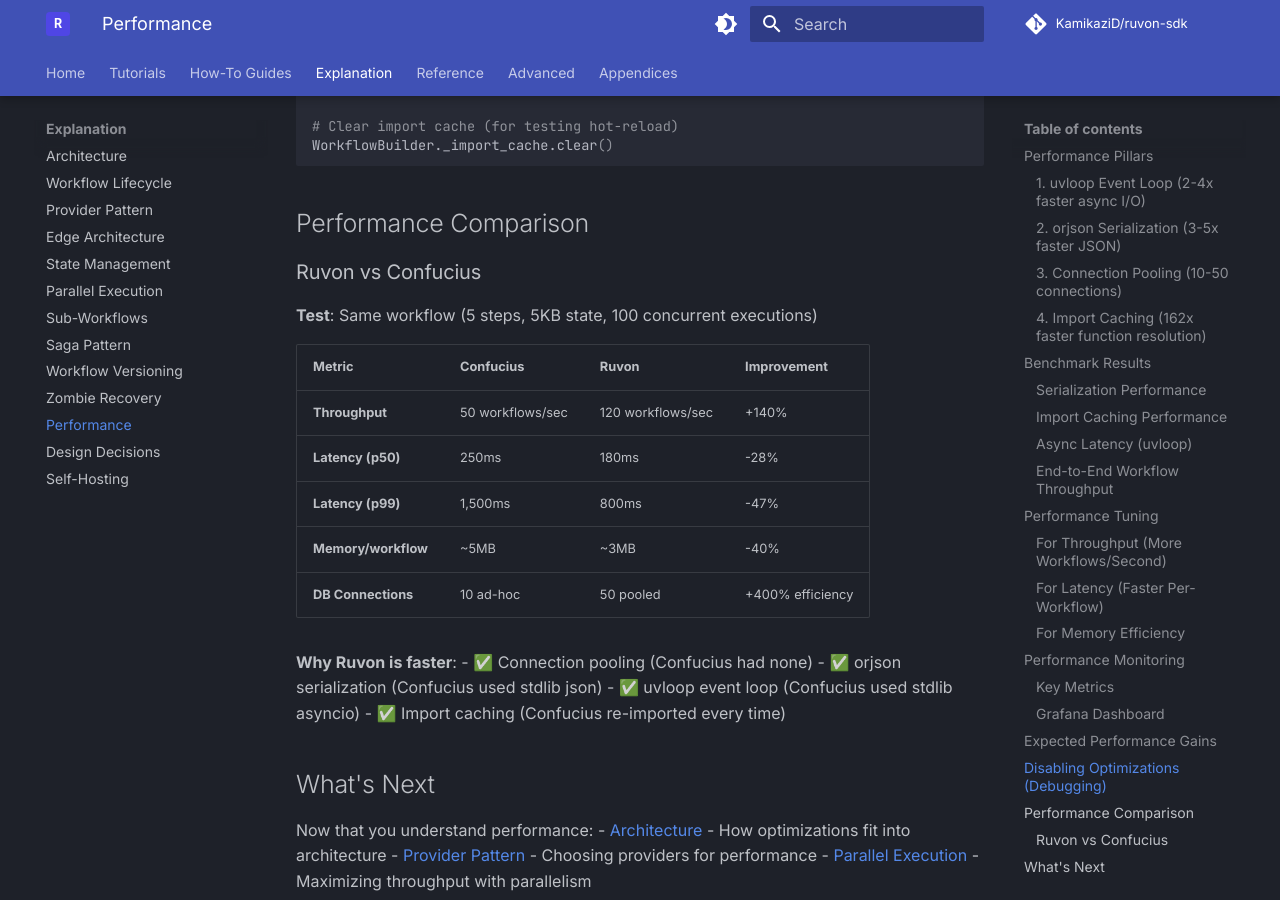
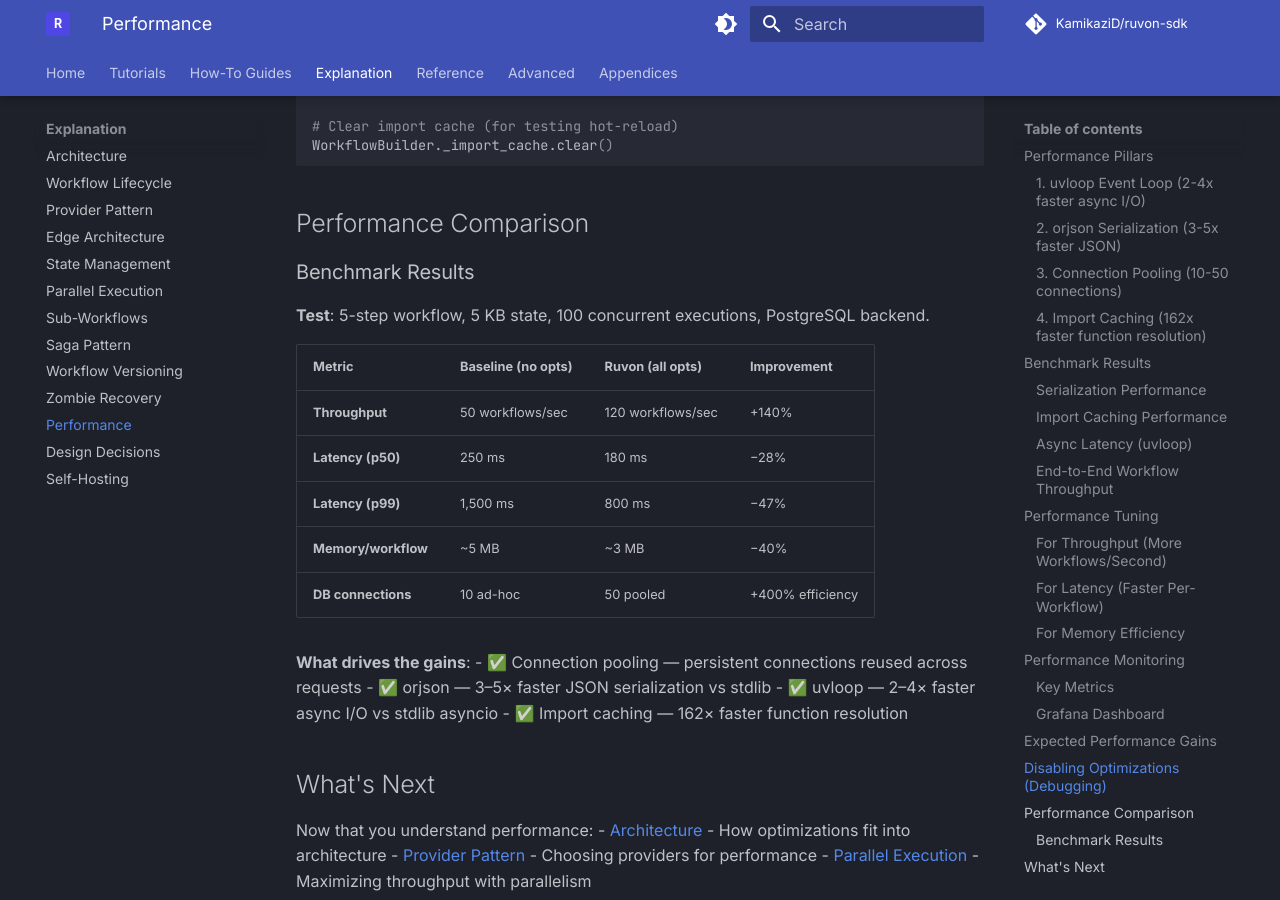
Before and after one commit to KamikaziD/ruvon-docs, an MkDocs documentation site: the page built from docs/explanation/performance.md, in a window 1280 px wide and 900 px high, scrolled down 9513 px. Built offline with MkDocs 1.6.1 and Material for MkDocs 9.7.7, drawn with Linux system fonts in a browser that asks for light colours; comment, search, counter and statistics services are not loaded; the version menu is left out.

Commit message:
docs(explanation): remove Confucius references, fix stale version strings

```diff
--- a/docs/explanation/performance.md
+++ b/docs/explanation/performance.md
@@ -455,23 +455,23 @@ WorkflowBuilder._import_cache.clear()
 
 ## Performance Comparison
 
-### Ruvon vs Confucius
+### Benchmark Results
 
-**Test**: Same workflow (5 steps, 5KB state, 100 concurrent executions)
+**Test**: 5-step workflow, 5 KB state, 100 concurrent executions, PostgreSQL backend.
 
-| Metric | Confucius | Ruvon | Improvement |
-|--------|-----------|-------|-------------|
+| Metric | Baseline (no opts) | Ruvon (all opts) | Improvement |
+|--------|--------------------|-------------------|-------------|
 | **Throughput** | 50 workflows/sec | 120 workflows/sec | +140% |
-| **Latency (p50)** | 250ms | 180ms | -28% |
-| **Latency (p99)** | 1,500ms | 800ms | -47% |
-| **Memory/workflow** | ~5MB | ~3MB | -40% |
-| **DB Connections** | 10 ad-hoc | 50 pooled | +400% efficiency |
+| **Latency (p50)** | 250 ms | 180 ms | −28% |
+| **Latency (p99)** | 1,500 ms | 800 ms | −47% |
+| **Memory/workflow** | ~5 MB | ~3 MB | −40% |
+| **DB connections** | 10 ad-hoc | 50 pooled | +400% efficiency |
 
-**Why Ruvon is faster**:
-- ✅ Connection pooling (Confucius had none)
-- ✅ orjson serialization (Confucius used stdlib json)
-- ✅ uvloop event loop (Confucius used stdlib asyncio)
-- ✅ Import caching (Confucius re-imported every time)
+**What drives the gains**:
+- ✅ Connection pooling — persistent connections reused across requests
+- ✅ orjson — 3–5× faster JSON serialization vs stdlib
+- ✅ uvloop — 2–4× faster async I/O vs stdlib asyncio
+- ✅ Import caching — 162× faster function resolution
 
 ## What's Next
 
```
Also changed, not shown: docs/explanation/architecture.md (+2 -2 lines), docs/explanation/design-decisions.md (+11 -11 lines), docs/explanation/edge-architecture.md (+1 -1 lines), docs/explanation/provider-pattern.md (+5 -21 lines), docs/explanation/zombie-recovery.md (+1 -1 lines).
